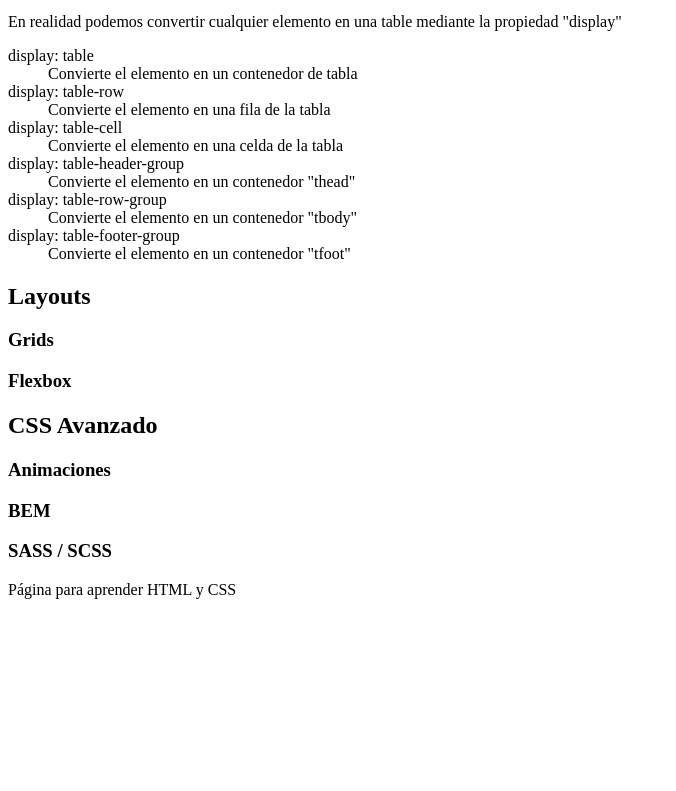
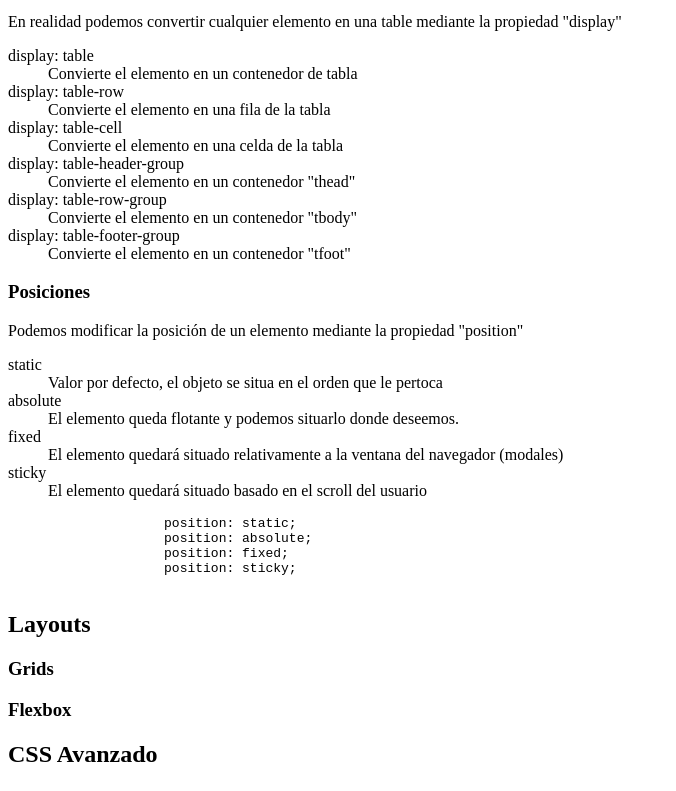
Before and after one commit to FSD0321STR/cursoCSS, a plain HTML site: page index.html in a window 1280 px wide. Shown: the part 5598-6389 px from the top of the page, without its empty margins (0-676 px from the left). Before the commit the page ends 6205 px from the top, so only its background shows below. Drawn offline with Linux system fonts and the light colour scheme.

Commit message:
add positions

```diff
--- a/index.html
+++ b/index.html
@@ -221,7 +221,7 @@
                     </pre>
 
                     <h4>line-height</h4>
-                    <p>Establece el interlienado</p>
+                    <p>Establece el interlineado</p>
                     <pre>
                         line-height:1.4;
                     </pre>
@@ -328,6 +328,26 @@
                         <dd>Convierte el elemento en un contenedor "tfoot"</dd>
                     </dl>
 
+                <h3>Posiciones</h3>
+                <p>Podemos modificar la posición de un elemento mediante la propiedad "position"</p>
+                <dl>
+                    <dt>static</dt>
+                    <dd>Valor por defecto, el objeto se situa en el orden que le pertoca</dd>
+                    <dt>absolute</dt>
+                    <dd>El elemento queda flotante y podemos situarlo donde deseemos.</dd>
+                    <dt>fixed</dt>
+                    <dd>El elemento quedará situado relativamente a la ventana del navegador (modales)</dd>
+                    <dt>sticky</dt>
+                    <dd>El elemento quedará situado basado en el scroll del usuario</dd>
+                </dl>
+                <pre>
+                    position: static;
+                    position: absolute;
+                    position: fixed;
+                    position: sticky;
+                </pre>
+
+
             <h2 id="layouts">Layouts</h2>
                 <h3>Grids</h3>
                 <h3>Flexbox</h3>
```
Lines whose indentation alone changed are shown as unchanged.
